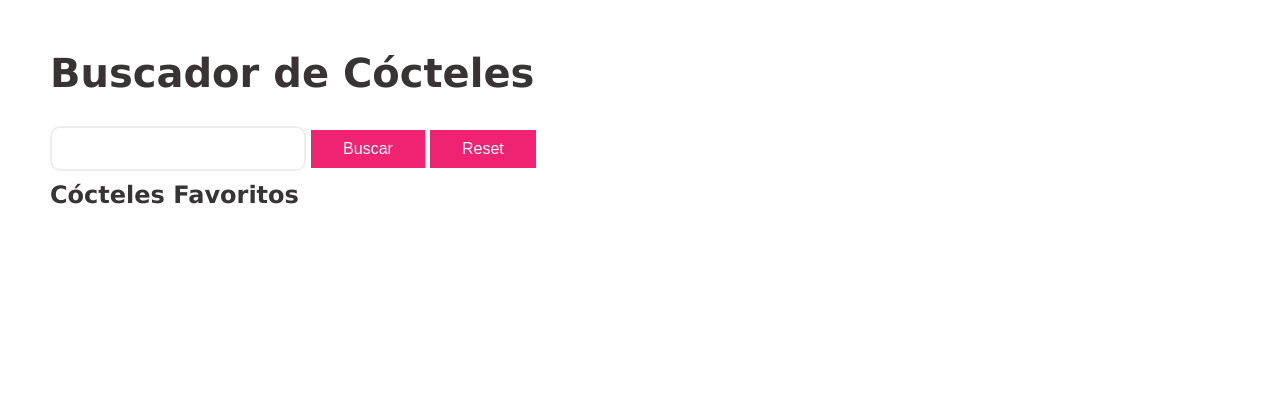
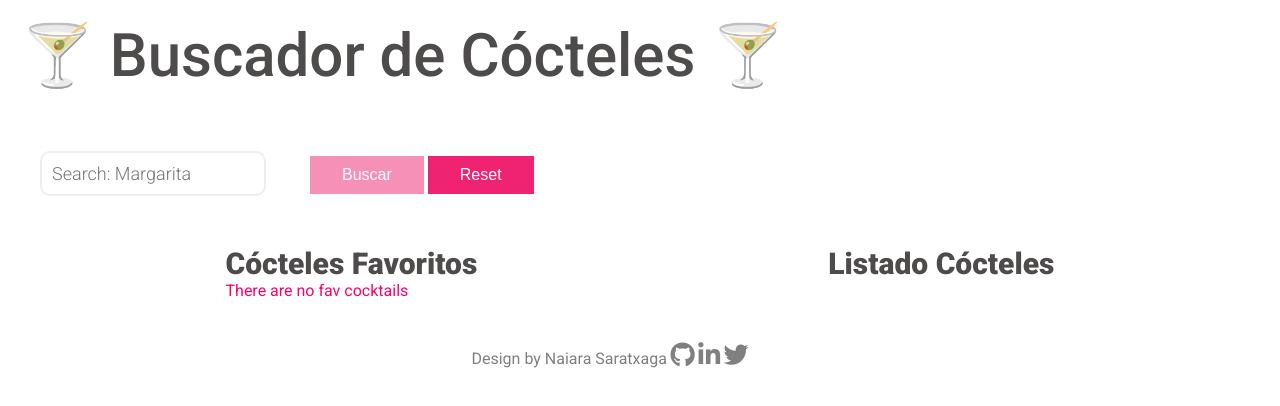
Before and after one commit to Adalab/modulo-2-evaluacion-final-NaiSaratxaga, a website: page docs/index.html in a window 1280 px wide. Drawn offline with Linux system fonts and the light colour scheme.

Commit message:
Updates run docs

```diff
--- a/docs/index.html
+++ b/docs/index.html
@@ -5,30 +5,63 @@
   <meta charset="UTF-8">
   <meta http-equiv="X-UA-Compatible" content="IE=edge">
   <meta name="viewport" content="width=device-width, initial-scale=1.0">
-  <title>Final evaluation Js</title>
-  <link href="https://fonts.googleapis.com/css?family=Roboto&display=swap" rel="stylesheet" />
+  <title> Cocktail Finder</title>
+  <link rel="preconnect" href="https://fonts.googleapis.com">
+  <link rel="preconnect" href="https://fonts.gstatic.com" crossorigin>
+  <link href="https://fonts.googleapis.com/css2?family=Roboto:wght@300;400;500;900&display=swap" rel="stylesheet">
   <link rel="stylesheet" href="./assets/css/main.css" />
+  <link rel="icon" href="./assets/images/favicon-16x16.png" />
+  <script src="https://kit.fontawesome.com/c93461eabd.js" crossorigin="anonymous"></script>
 </head>
 
 <body>
+  <!-- partials header -->
+  <header>
+      <h1 class="title">🍸 Buscador de Cócteles 🍸</h1>
+  </header>
+  <!-- partials main -->
   <main>
-    <h1 class="title">Buscador de Cócteles</h1>
-    <form>
-      <input type="text" class="input js_input" />
-      <button type="button" class="button js_buttonSearch">Buscar</button>
-      <button type="button" class="button js_buttonReset">Reset</button>
-    </form>
+      <!--  Search cocktails section -->
+      <form>
+          <input type="text" name="text" id="id" class="input js_searchInput" placeholder="Search: Margarita" />
+          <button type="submit" value="search" name="button" class="button js_searchButton">Buscar</button>
+          <button type="button" value="reset" name="button" class="button js_resetButton">Reset</button>
+      </form>
+      <!--  favourite cocktails section -->
+      <section class="main__cocktails-container">
+          <div class="container__fav">
+              <section class="section__fav">
+                  <h2 class="subtitle">Cócteles Favoritos</h2>
+                  <ul class="js_cocktailsFavList">
+                      <li></li>
+                  </ul>
+              </section>
+          </div>
+          <div class="container__list">
+              <!--  List result cocktails section -->
+              <section class="section__result">
+                  <h2 class="subtitle">Listado Cócteles</h2>
+                  <ul class="js_cocktailsSearchResultList">
+                  </ul>
+              </section>
 
-    <section>
-      <h2>Cócteles Favoritos</h2>
-    </section>
-    <section>
+          </div>
+      </section>
+  </main>
+  <!-- partials footer-->
 
-      <ul class="js_list"></ul>
-    </section>
-    </div>
-  </main>
-  <script type="text/javascript" src="./assets/js/main.js"></script>
+  <footer class="footer">
+      <div class="footer__contact">
+          <small class="footer__small">Design by Naiara Saratxaga</small>
+          <a href="https://github.com/NaiSaratxaga" target="_blank">
+              <i class="fa-brands fa-github footer__contact--github"></i></a>
+          <a href="https://www.linkedin.com/in/naiara-saratxaga-17abb030/" target="_blank"><i
+                  class="fa-brands fa-linkedin-in footer__contact--linkedin"></i></a>
+          <a href="https://twitter.com/naiarasaratxaga" target="_blank"><i
+                  class="fa-brands fa-twitter footer__contact--twitter"></i></a>
+      </div>
+  </footer>
+  <script src="./assets/js/main.js"></script>
 </body>
 
 </html>
```
Also changed, not shown: docs/assets/css/main.css (+1 -1 lines), docs/assets/js/main.js (+1 -1 lines), docs/assets/images/favicon-16x16.png (added), docs/assets/images/martini.svg (added).
